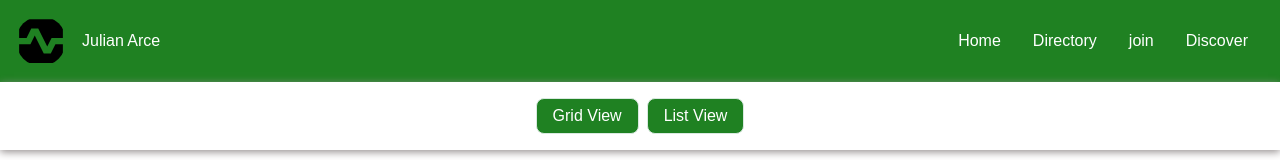
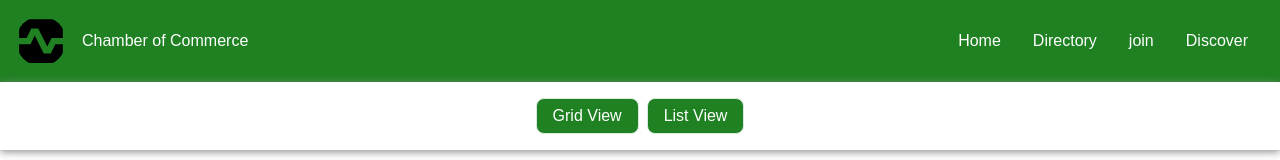
Before and after one commit to julianarce1995/wdd231, a plain HTML site: page chamber/directory.html in a window 1280 px wide. Shown: the top 160 px of the page. Drawn offline with nearby package versions, Linux system fonts and the light colour scheme; a web font is replaced by a local one.

Commit message:
changing title to chamber of commerce

```diff
--- a/chamber/directory.html
+++ b/chamber/directory.html
@@ -48,7 +48,7 @@
           alt="Julian Arce Photo"
           loading="lazy"
         />
-        <span>Julian Arce</span>
+        <span>Chamber of Commerce</span>
       </div>
       <div class="menu">
         <button type="button" id="menu"></button>
```
